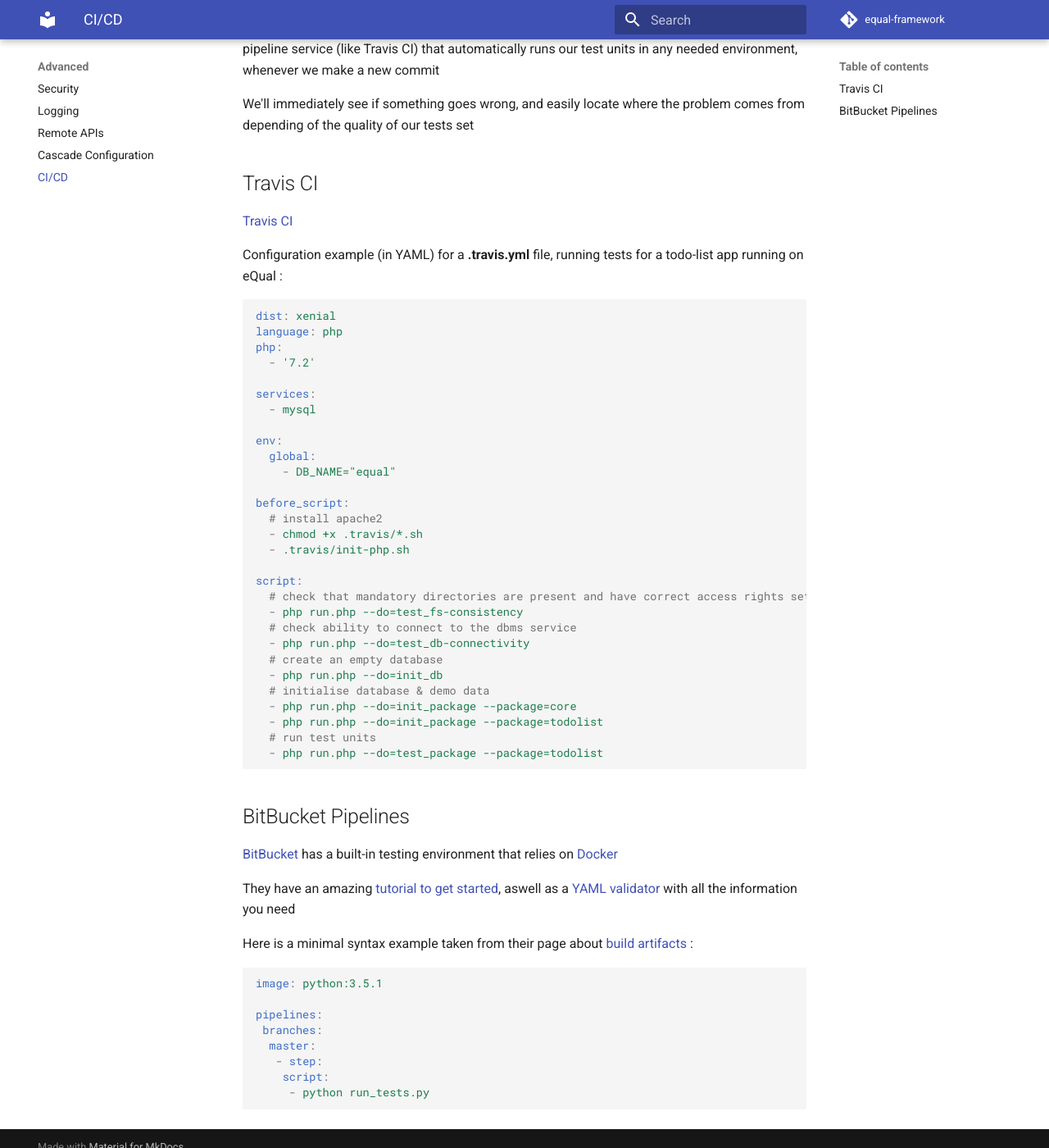
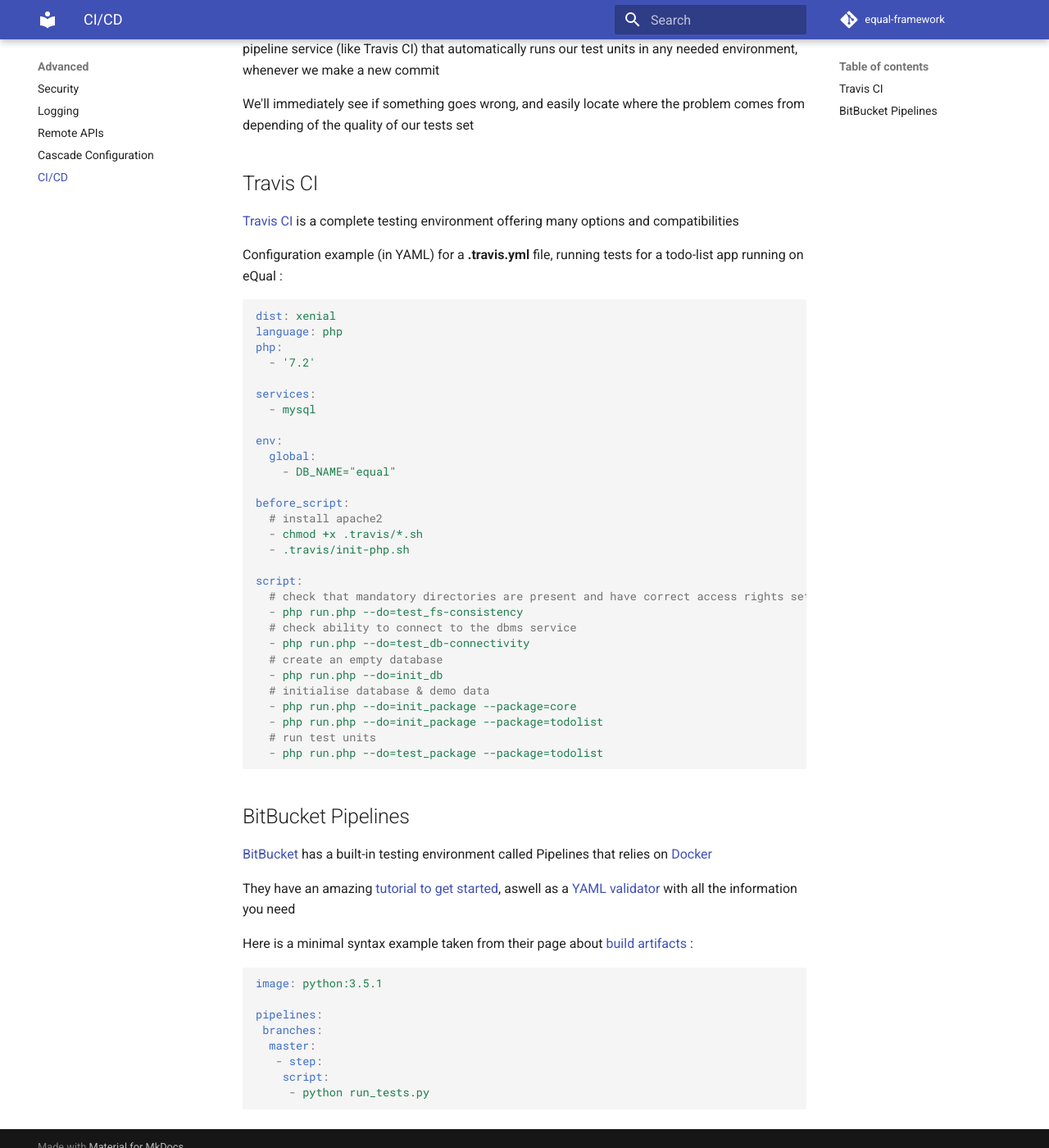
Before and after one commit to equalframework/equal-doc, an MkDocs documentation site: the page built from docs/advanced/ci-cd.md, in a window 1280 px wide and 1400 px high, scrolled down 366 px. Shown: the whole window at 82% size. Built offline with MkDocs 1.6.1 and Material for MkDocs 9.7.7, drawn with Linux system fonts in a browser that asks for light colours; comment, search, counter and statistics services are not loaded.

Commit message:
adding 1 line

```diff
--- a/docs/advanced/ci-cd.md
+++ b/docs/advanced/ci-cd.md
@@ -12,7 +12,7 @@
 
 ## Travis CI
 
-[Travis CI](https://www.travis-ci.com/)
+[Travis CI](https://docs.travis-ci.com/) is a complete testing environment offering many options and compatibilities
 
 Configuration example (in YAML) for a **.travis.yml** file, running tests for a todo-list app running on eQual :
 
@@ -52,7 +52,7 @@
 
 ## BitBucket Pipelines
 
-[BitBucket](https://bitbucket.org/) has a built-in testing environment that relies on [Docker](https://www.docker.com/)
+[BitBucket](https://bitbucket.org/) has a built-in testing environment called Pipelines that relies on [Docker](https://www.docker.com/)
 
 They have an amazing [tutorial to get started](https://support.atlassian.com/bitbucket-cloud/docs/get-started-with-bitbucket-pipelines/), aswell as a [YAML validator](https://bitbucket-pipelines.prod.public.atl-paas.net/validator) with all the information you need
 
```
